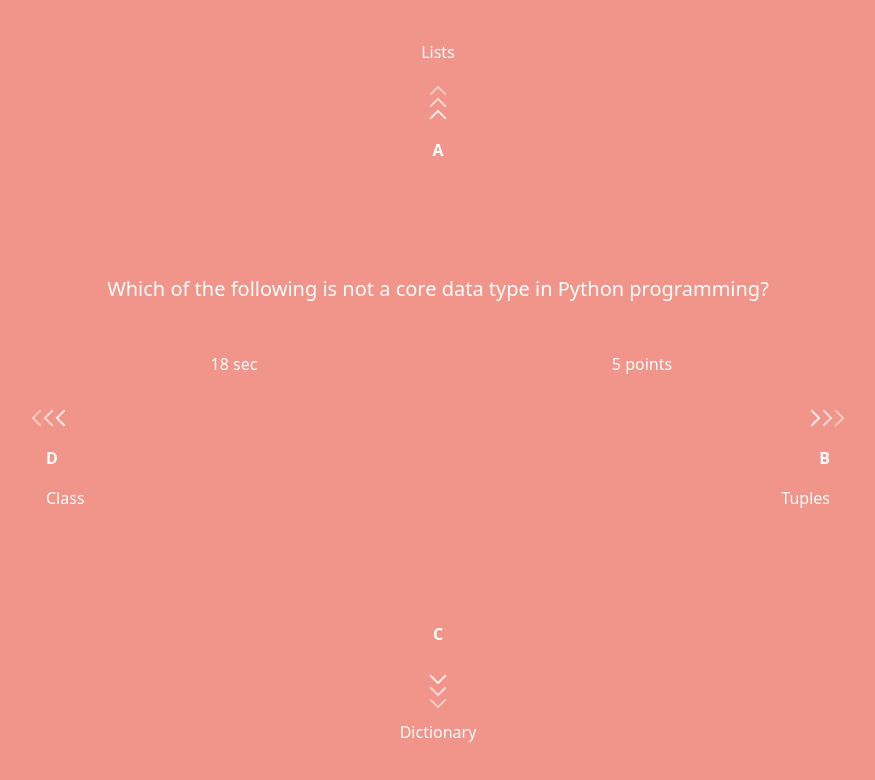
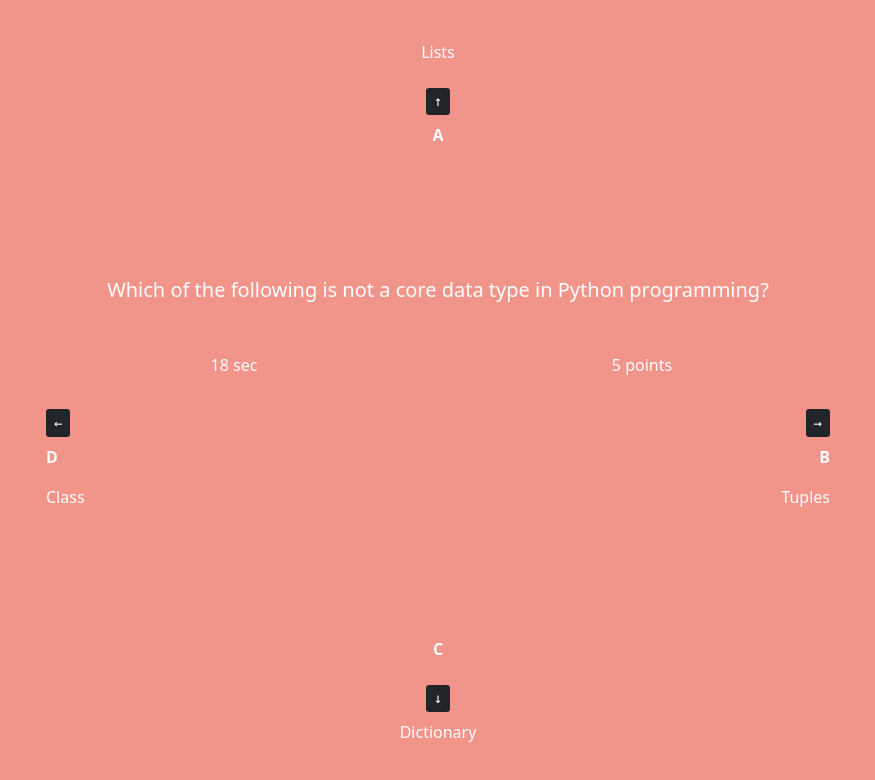
Before and after one commit to Talentrator/quick-questions-prototype, a Vue app: page / in a window 1280 px wide. Both pictures are taken after a click on the button "Start Questions". Shown: the top 780 px of the page, without its empty margins (202-1077 px from the left). Built offline with nearby package versions, Linux system fonts and the light colour scheme.

Commit message:
added keyboard elements on large screen

```diff
--- a/src/components/questions/QuestionCard.vue
+++ b/src/components/questions/QuestionCard.vue
@@ -12,18 +12,20 @@
     <div class="answer up start-0 text-center w-100">
       <p class="">{{ question.options["A"] }}</p>
       <arrow-scroll-animation
-        class="d-inline-block my-2"
+        class="d-inline-block my-2 d-sm-none"
         direction="up"
         :color="styles.color"
       />
+      <kbd class="d-none my-2 d-sm-inline-block px-2"> &uarr; </kbd>
       <p class="fw-bold">A</p>
     </div>
     <div class="answer down start-0 text-center w-100">
       <p class="fw-bold">C</p>
       <arrow-scroll-animation
-        class="d-inline-block my-2"
+        class="d-inline-block my-2 d-sm-none"
         :color="styles.color"
       />
+      <kbd class="d-none my-2 d-sm-inline-block px-2"> &darr; </kbd>
       <p class="">{{ question.options["C"] }}</p>
     </div>
     <b-row class="justify-content-center align-items-center h-100">
@@ -47,10 +49,11 @@
           <b-col cols="6" class="d-flex">
             <div class="text-start">
               <arrow-scroll-animation
-                class="d-inline-block mb-1"
+                class="d-inline-block mb-1 d-sm-none"
                 :color="styles.color"
                 direction="left"
               />
+              <kbd class="d-none my-2 d-sm-inline-block px-2"> &larr; </kbd>
               <div class="">
                 <p class="fw-bold">D</p>
                 <p class="">{{ question.options["D"] }}</p>
@@ -60,10 +63,11 @@
           <b-col cols="6" class="text-end">
             <div class="text-end position-relative">
               <arrow-scroll-animation
-                class="d-inline-block mb-1"
+                class="d-inline-block mb-1 d-sm-none"
                 :color="styles.color"
                 direction="right"
               />
+              <kbd class="d-none my-2 d-sm-inline-block px-2"> &rarr; </kbd>
               <div class="">
                 <p class="fw-bold">B</p>
                 <p class="">{{ question.options["B"] }}</p>
@@ -127,11 +131,11 @@ export default {
         this.startCounter();
       }
     },
-    canAnswer(newValue){
-      if(!newValue){
-        this.answer()
+    canAnswer(newValue) {
+      if (!newValue) {
+        this.answer();
       }
-    }
+    },
   },
   computed: {
     canAnswer() {
@@ -213,21 +217,21 @@ export default {
       });
       this.stopCounter();
     },
-    keyup(e){
+    keyup(e) {
       const directionKeyValues = {
         37: "D",
         38: "A",
         39: "B",
         40: "C",
+      };
+      if (directionKeyValues[e.which]) {
+        this.answer(directionKeyValues[e.which]);
       }
-      if (directionKeyValues[e.which]) {
-        this.answer(directionKeyValues[e.which])
-      }
-    }
+    },
   },
   mounted() {
     if (this.active) this.startCounter();
-    this.$el.focus()
+    this.$el.focus();
   },
   beforeDestroy() {
     console.log("distroyed");
```
